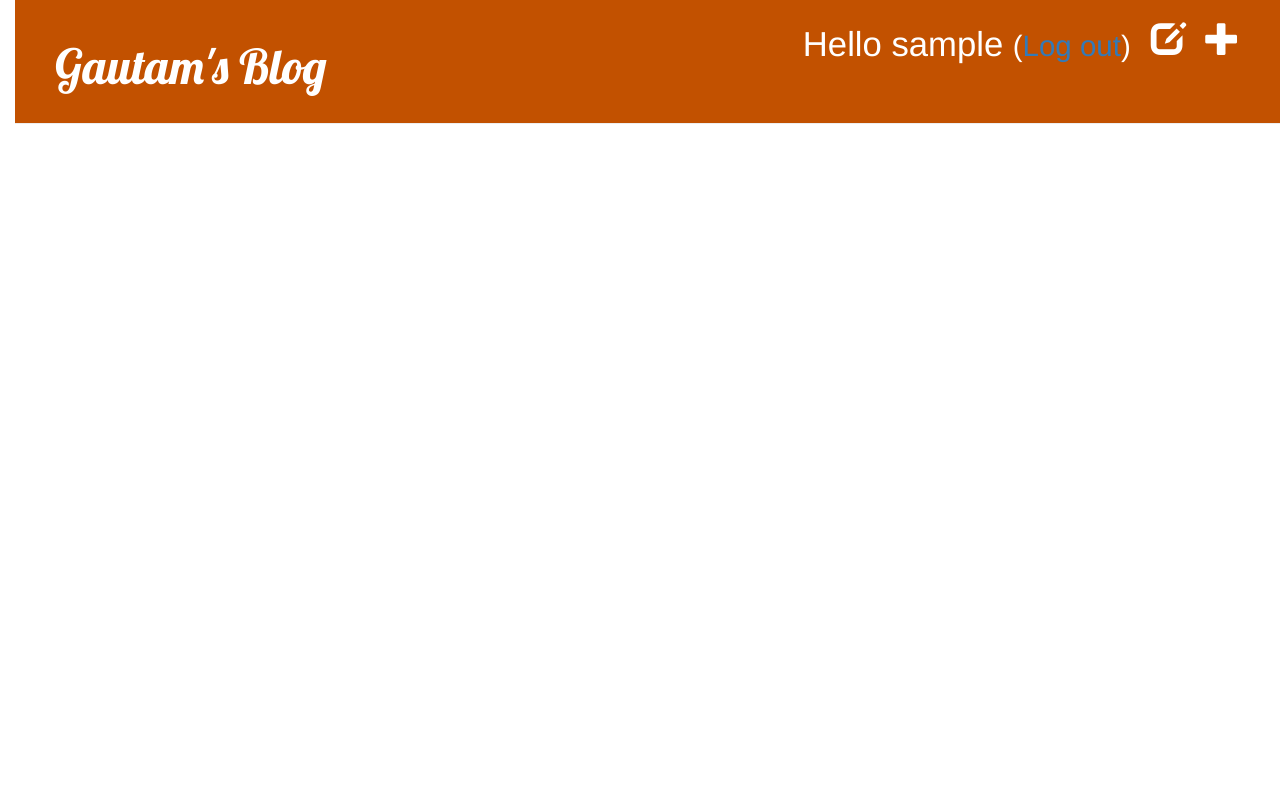
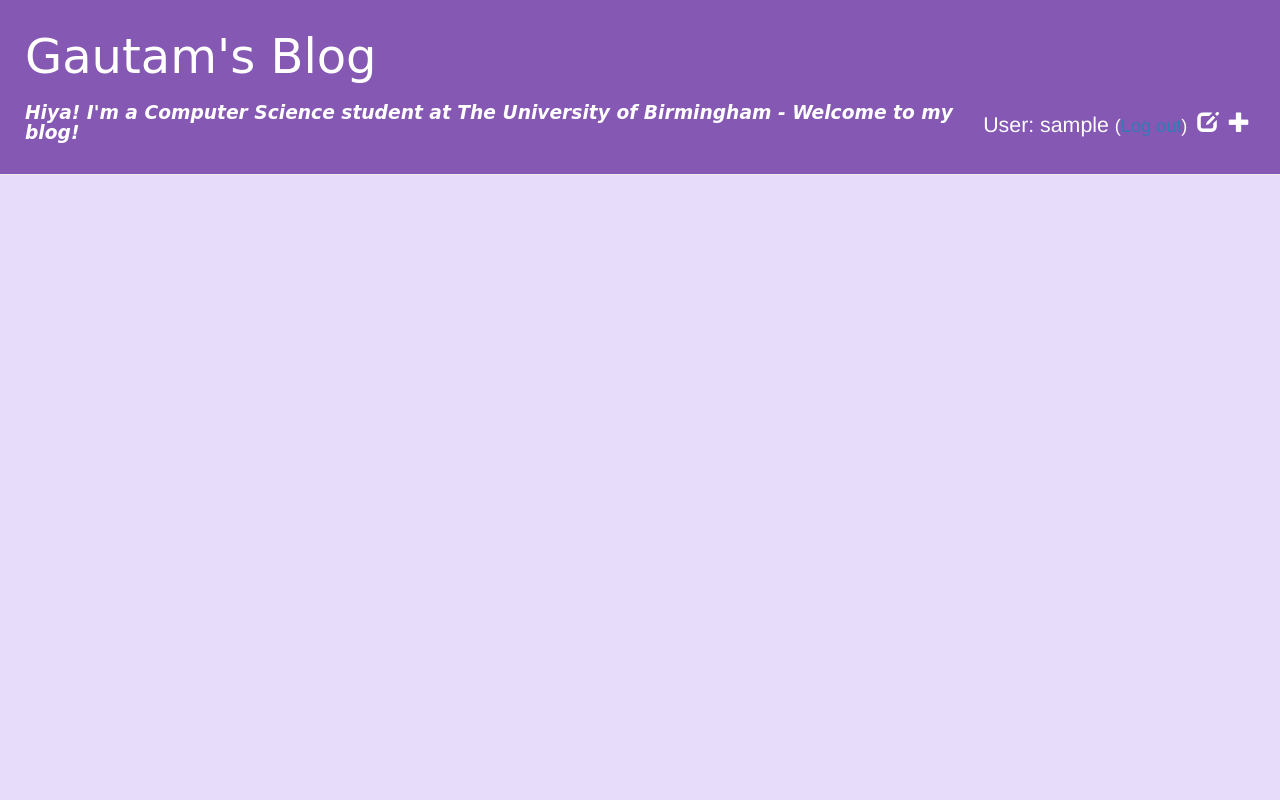
Before and after one commit to gmanjunath1/my-first-blog, a Django app: page /drafts/ in a window 1280 px wide. Run offline with Django 3.2, Linux system fonts and the light colour scheme; the visitor is signed in with stand-in values (Sample User, id 1); data that the repository does not hold is empty; some libraries are stand-ins or nearby versions.

Commit message:
added some colour and formatting

```diff
--- a/blog/static/css/blog.css
+++ b/blog/static/css/blog.css
@@ -1,30 +1,37 @@
-h1 a, h2 a {
-    color: #C25100;
-    font-family: 'Lobster';
-}
-
-body {
-    padding-left: 15px;
-}
-
 .page-header {
-    background-color: #C25100;
+    background-color: #8458B3;
     margin-top: 0;
-    padding: 20px 20px 20px 40px;
+    padding: 10px 20px 20px 25px;
 }
 
 .page-header h1, .page-header h1 a, .page-header h1 a:visited, .page-header h1 a:active {
-    color: #ffffff;
+/*    color: #ffffff;
     font-size: 36pt;
-    text-decoration: none;
+    text-decoration: none;*/
+
+	padding: 0px;
+	text-align: left;
+	color: white;
+	font-size: 36pt;
 }
+
+.page-header h1 b{
+	padding: 0px;
+	text-align: center;
+	color: white;
+	font-size: 14pt;
+	font-style: italic;
+}
+
 
 .content {
     margin-left: 40px;
+    width: 100%;
 }
 
 h1, h2, h3, h4 {
-    font-family: 'Lobster', cursive;
+    font-family: "Comic Sans MS", cursive, sans-serif
+
 }
 
 .date {
@@ -42,14 +49,24 @@ h1, h2, h3, h4 {
 .top-menu, .top-menu:hover, .top-menu:visited {
     color: #ffffff;
     float: right;
-    font-size: 26pt;
-    margin-right: 20px;
+    font-size: 16pt;
+    margin-right: 10px;
+    margin-top: 100px;
 }
 
 .post {
     margin-bottom: 70px;
+    padding-left: 10px;
+    font-family: "Arial", cursive, sans-serif
+
+
 }
 
 .post h2 a, .post h2 a:visited {
     color: #000000;
+    font-style: italic;
 }
+
+body{
+	background-color: #E7DCFA;
+}
--- a/blog/templates/blog/base.html
+++ b/blog/templates/blog/base.html
@@ -12,11 +12,12 @@
             {% if user.is_authenticated %}
                 <a href="{% url 'post_new' %}" class="top-menu"><span class="glyphicon glyphicon-plus"></span></a>
                 <a href="{% url 'post_draft_list' %}" class="top-menu"><span class="glyphicon glyphicon-edit"></span></a>
-                <p class="top-menu">Hello {{ user.username }} <small>(<a href="{% url 'logout' %}">Log out</a>)</small></p>
+                <p class="top-menu">User: {{ user.username }} <small>(<a href="{% url 'logout' %}">Log out</a>)</small></p>
             {% else %}
                 <a href="{% url 'login' %}" class="top-menu"><span class="glyphicon glyphicon-lock"></span></a>
             {% endif %}
-            <h1><a href="/">Gautam's Blog</a></h1>
+            <h1><a href="/">Gautam's Blog  </a></h1>
+            <h1><b>Hiya! I'm a Computer Science student at The University of Birmingham - Welcome to my blog!</b></h1>
         </div>
         <div class="content container">
             <div class="row">
--- a/blog/templates/blog/post_detail.html
+++ b/blog/templates/blog/post_detail.html
@@ -14,6 +14,6 @@
      		<a class="btn btn-default" href="{% url 'post_remove' pk=post.pk %}"><span class="glyphicon glyphicon-remove"></span></a>
 		{% endif %}
         <h2>{{ post.title }}</h2>
-        <p>{{ post.text|linebreaksbr }}</p>
+        <p>{{ post.textr |linebreaksb}}</p>
     </div>
 {% endblock %}
```
